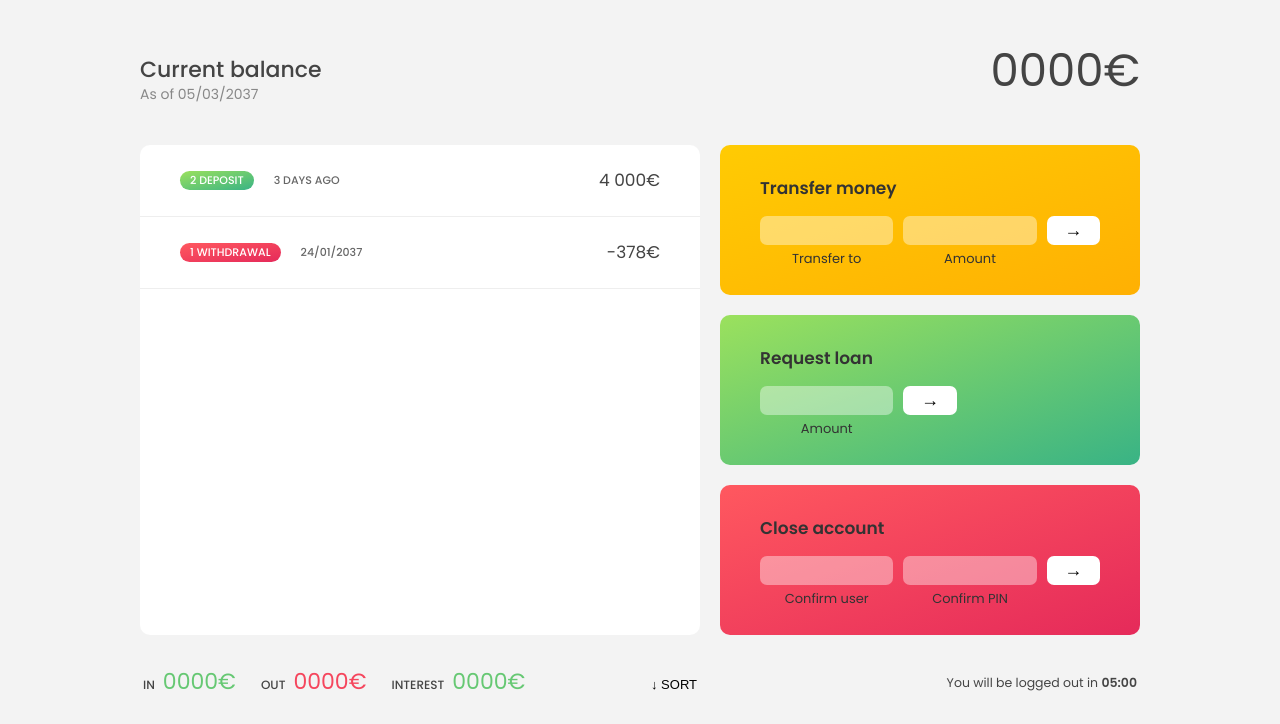
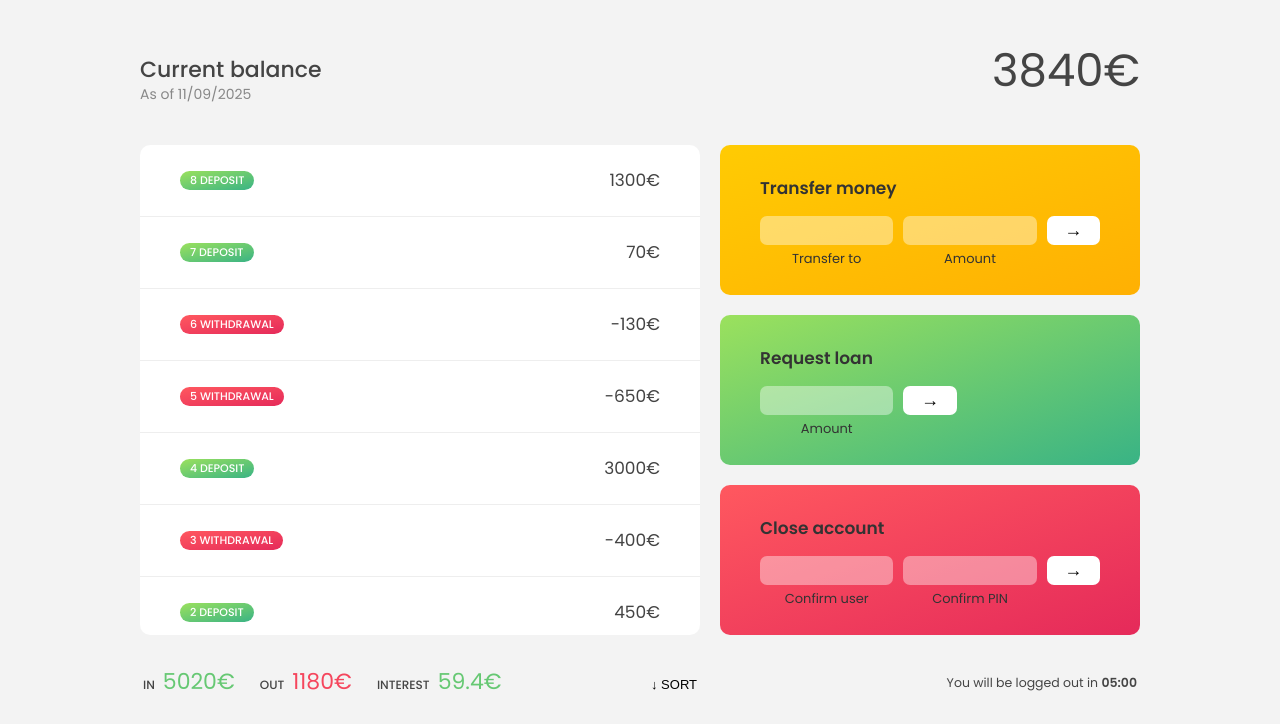
Before and after one commit to mttoledo/bankist-app, a plain HTML site: page index.html in a window 1280 px wide. Shown: the part 76-800 px from the top of the page. Drawn offline with Linux system fonts and the light colour scheme.

Commit message:
Implemented display label logic

```diff
--- a/index.html
+++ b/index.html
@@ -36,7 +36,7 @@
         <div>
           <p class="balance__label">Current balance</p>
           <p class="balance__date">
-            As of <span class="date">05/03/2037</span>
+            As of <span class="date"></span>
           </p>
         </div>
         <p class="balance__value">0000€</p>
--- a/js/script.js
+++ b/js/script.js
@@ -61,16 +61,81 @@ const inputLoanAmount = document.querySelector('.form__input--loan-amount');
 const inputCloseUsername = document.querySelector('.form__input--user');
 const inputClosePin = document.querySelector('.form__input--pin');
 
+// Manipulação do DOM para atualização da data
+const realData = new Date();
+const realYear = realData.getFullYear();
+const realMonth = realData.getMonth() + 1;
+const formatedMonth = String(realMonth).padStart(2, '0');
+const realDay = realData.getDate();
+labelDate.textContent = `${realDay}/${formatedMonth}/${realYear}`
+
+// Função de criação das movimentações financeiras
+const displayMovements = function (movements) {
+    containerMovements.innerHTML = '';
+
+    movements.forEach(function (mov, i) {
+        const type = mov > 0 ? 'deposit' : 'withdrawal';
+        const html = `
+            <div class="movements__row">
+                <div class="movements__type movements__type--${type}">${i + 1} ${type}</div>
+                <div class="movements__value">${mov}€</div>
+            </div>
+        `
+        containerMovements.insertAdjacentHTML("afterbegin", html);
+    });
+};
+displayMovements(account1.movements);
+
+// Função de display do valor de saldo da conta
+const calcDisplayBalance = function (movements) {
+    const balance = movements.reduce((acc, cur) => acc + cur, 0);
+    labelBalance.textContent = `${balance}€`;
+};
+calcDisplayBalance(account1.movements);
+
+// Função de display do valor dos depósitos/saques/interesse
+const calcDisplaySummary = function (movements) {
+    const deposits = movements
+    .filter(mov => mov > 0)
+    .reduce((acc, cur) => acc + cur, 0)
+    labelSumIn.textContent = `${deposits}€`
+
+    const withdrawals = movements
+    .filter(mov => mov < 0)
+    .reduce((acc, cur) => acc + cur, 0);
+    labelSumOut.textContent = `${Math.abs(withdrawals)}€`
+
+    const interest = movements
+    .filter(mov => mov > 0)
+    .map(deposit => (deposit * 1.2 / 100))
+    .filter(int => int >= 1)
+    .reduce((acc, int) => acc + int, 0)
+    labelSumInterest.textContent = `${interest}€`
+}
+calcDisplaySummary(account1.movements)
+
+// Função de criação do login dos usuários
+const createUsernames = function (accounts) {
+    accounts.forEach(function (account){
+        account.username = account.owner
+        .toLowerCase()
+        .split(' ')
+        .map(name => name[0])
+        .join('');
+    });
+};
+createUsernames(accounts);
+
 /////////////////////////////////////////////////
 /////////////////////////////////////////////////
 // LECTURES
 
-const currencies = new Map([
-  ['USD', 'United States dollar'],
-  ['EUR', 'Euro'],
-  ['GBP', 'Pound sterling'],
-]);
+// const currencies = new Map([
+//   ['USD', 'United States dollar'],
+//   ['EUR', 'Euro'],
+//   ['GBP', 'Pound sterling'],
+// ]);
 
-const movements = [200, 450, -400, 3000, -650, -130, 70, 1300];
+// const movements = [200, 450, -400, 3000, -650, -130, 70, 1300];
 
-/////////////////////////////////////////////////
+// /////////////////////////////////////////////////
```
